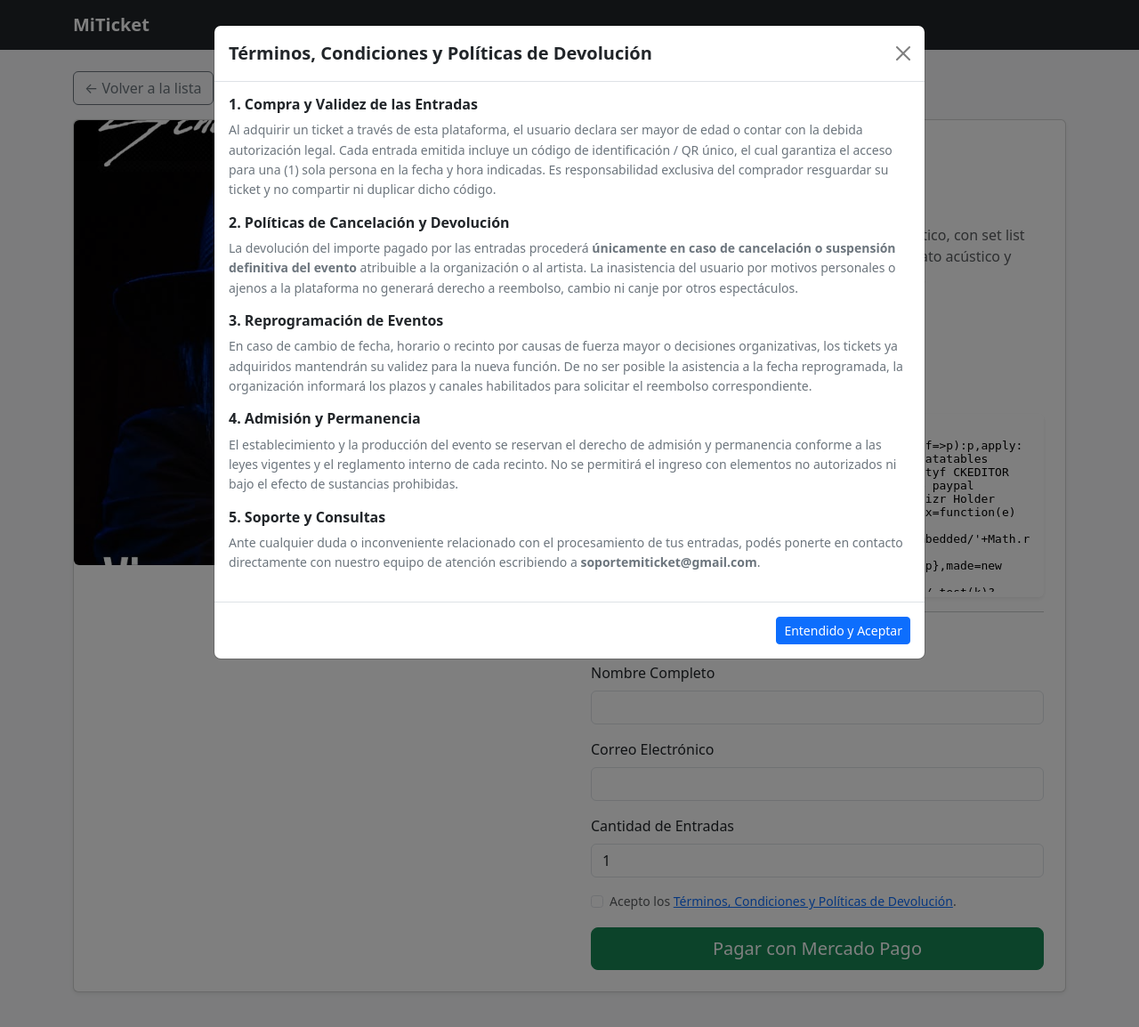
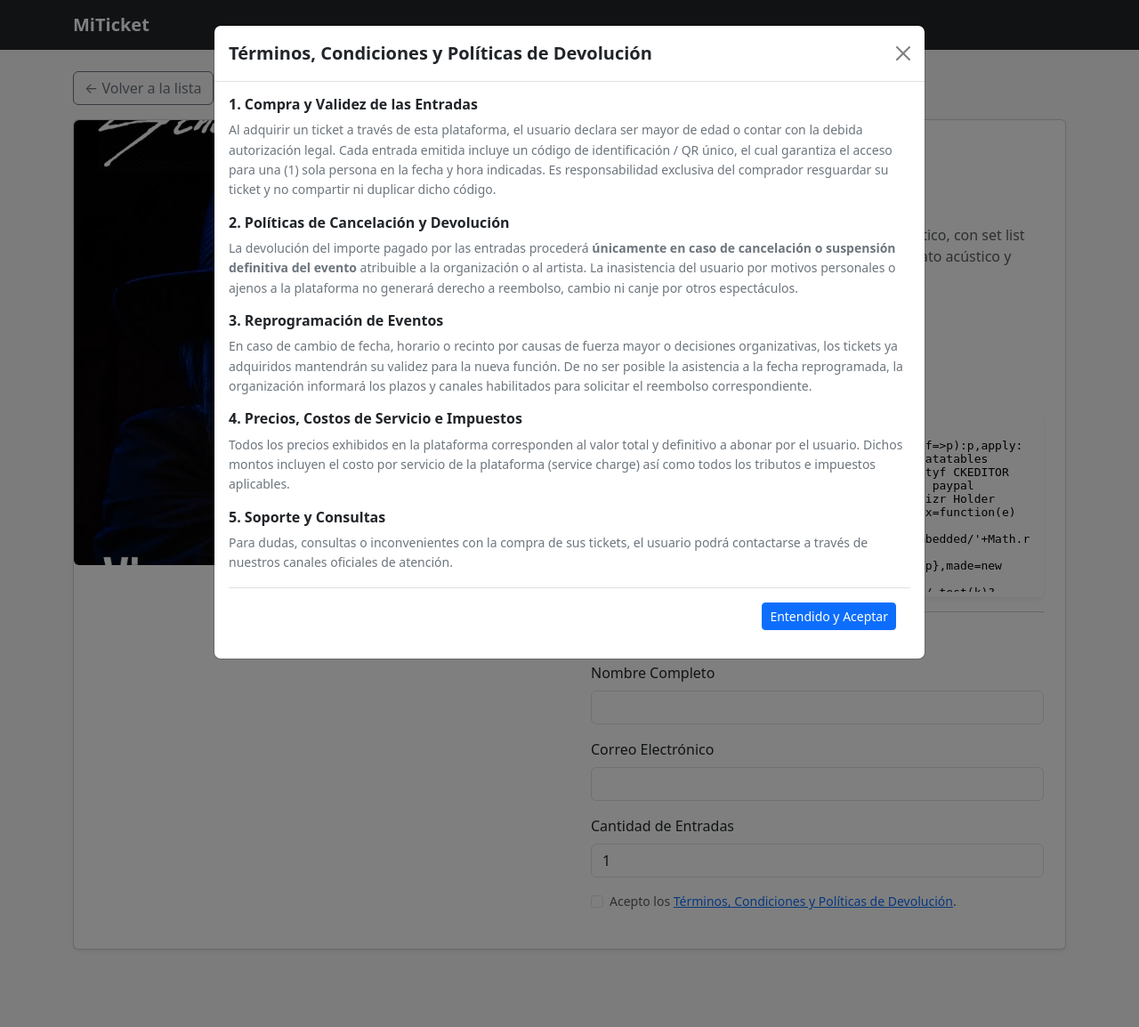
Before and after one commit to chrystalrecords-cmyk/mi_ticket, a Django app: page /evento/1/ in a window 1280 px wide, after a click on "Términos, Condiciones y Políticas de Devolución". Shown: the top 1154 px of the page at 89% size. Run offline with Django 5.2, Linux system fonts and the light colour scheme; data comes from the database, SQL or seed files in the repository; some libraries are stand-ins or nearby versions.

Commit message:
Agrega leyenda de costo de servicio y terminos en detalle

```diff
--- a/eventos/templates/eventos/detalle.html
+++ b/eventos/templates/eventos/detalle.html
@@ -91,13 +91,11 @@
                             <h6 class="fw-bold text-dark mb-2">3. Reprogramación de Eventos</h6>
                             <p>En caso de cambio de fecha, horario o recinto por causas de fuerza mayor o decisiones organizativas, los tickets ya adquiridos mantendrán su validez para la nueva función. De no ser posible la asistencia a la fecha reprogramada, la organización informará los plazos y canales habilitados para solicitar el reembolso correspondiente.</p>
 
-                            <h6 class="fw-bold text-dark mb-2">4. Admisión y Permanencia</h6>
-                            <p>El establecimiento y la producción del evento se reservan el derecho de admisión y permanencia conforme a las leyes vigentes y el reglamento interno de cada recinto. No se permitirá el ingreso con elementos no autorizados ni bajo el efecto de sustancias prohibidas.</p>
+                           <h6 class="fw-bold text-dark mb-2">4. Precios, Costos de Servicio e Impuestos</h6>
+<p>Todos los precios exhibidos en la plataforma corresponden al valor total y definitivo a abonar por el usuario. Dichos montos incluyen el costo por servicio de la plataforma (service charge) así como todos los tributos e impuestos aplicables.</p>
 
-                            <h6 class="fw-bold text-dark mb-2">5. Soporte y Consultas</h6>
-                            <p>Ante cualquier duda o inconveniente relacionado con el procesamiento de tus entradas, podés ponerte en contacto directamente con nuestro equipo de atención escribiendo a <strong>soportemiticket@gmail.com</strong>.</p>
-
-                        </div>
+<h6 class="fw-bold text-dark mb-2">5. Soporte y Consultas</h6>
+<p>Para dudas, consultas o inconvenientes con la compra de sus tickets, el usuario podrá contactarse a través de nuestros canales oficiales de atención.</p>
                         <div class="modal-footer">
                             <button type="button" class="btn btn-primary btn-sm" data-bs-dismiss="modal">Entendido y Aceptar</button>
                         </div>
@@ -106,6 +104,15 @@
             </div>
 
                             <button type="submit" class="btn btn-success btn-lg w-100">Pagar con Mercado Pago</button>
+                            <div class="mt-3 text-center">
+                            <p class="text-muted small mb-1" style="font-size: 0.85rem;">
+                                El precio exhibido es final e incluye cargos por servicio e impuestos aplicables.
+                            </p>
+                            <p class="text-muted small" style="font-size: 0.8rem;">
+                                Al continuar, aceptas nuestros
+                                <a href="#" data-bs-toggle="modal" data-bs-target="#modalTerminos" class="text-decoration-underline text-primary">Términos y Condiciones</a>.
+                            </p>
+                        </div>
                         </form>
                     </div>
                 </div>
```
